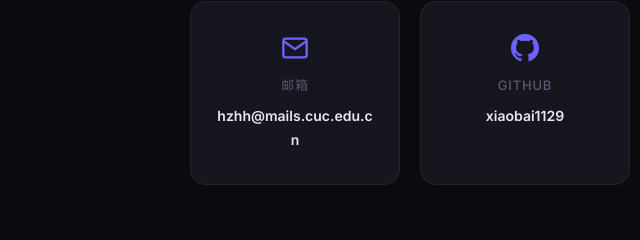
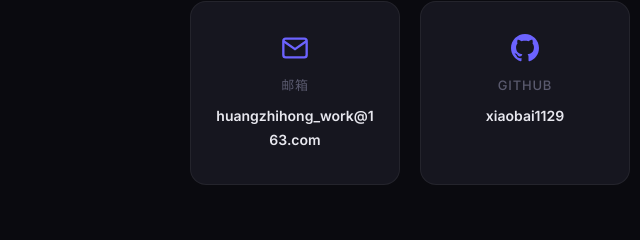
Before and after one commit to xiaobai1129/xiaobai1129.github.io, a plain HTML site: page index.html in a window 1280 px wide. Shown: the part 7183-7423 px from the top of the page, 0-640 px from the left. Drawn offline with Linux system fonts and the light colour scheme.

Commit message:
fix: 更新页面底部联系邮箱为 huangzhihong_work@163.com

```diff
--- a/index.html
+++ b/index.html
@@ -454,13 +454,13 @@
       <div class="contact-content reveal">
         <p class="contact-desc">如果你对我的研究感兴趣，或者想要合作，欢迎通过以下方式联系我。</p>
         <div class="contact-grid">
-          <a href="mailto:hzhh@mails.cuc.edu.cn" class="contact-card">
+          <a href="mailto:huangzhihong_work@163.com" class="contact-card">
             <svg width="28" height="28" viewBox="0 0 24 24" fill="none" stroke="currentColor" stroke-width="2">
               <path d="M4 4h16c1.1 0 2 .9 2 2v12c0 1.1-.9 2-2 2H4c-1.1 0-2-.9-2-2V6c0-1.1.9-2 2-2z" />
               <polyline points="22,6 12,13 2,6" />
             </svg>
             <span class="contact-label">邮箱</span>
-            <span class="contact-value">hzhh@mails.cuc.edu.cn</span>
+            <span class="contact-value">huangzhihong_work@163.com</span>
           </a>
           <a href="https://github.com/xiaobai1129" target="_blank" class="contact-card">
             <svg width="28" height="28" viewBox="0 0 24 24" fill="currentColor">
```
Also changed, not shown: 1 other file.
